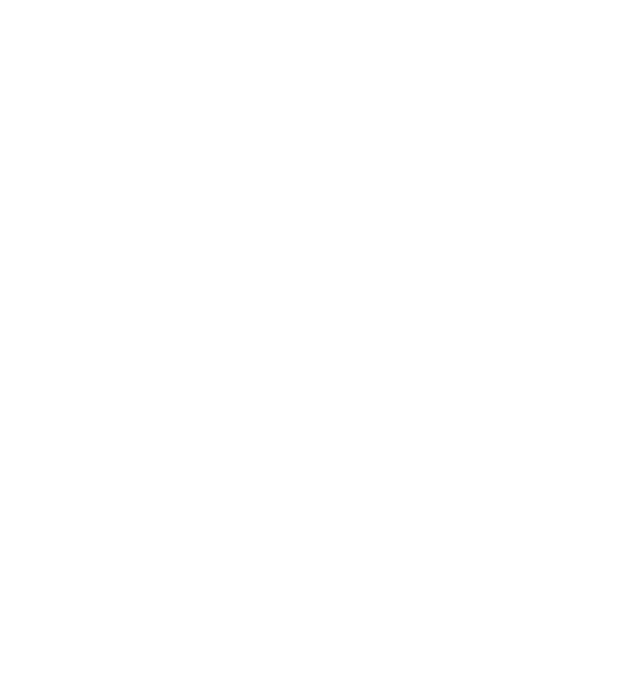
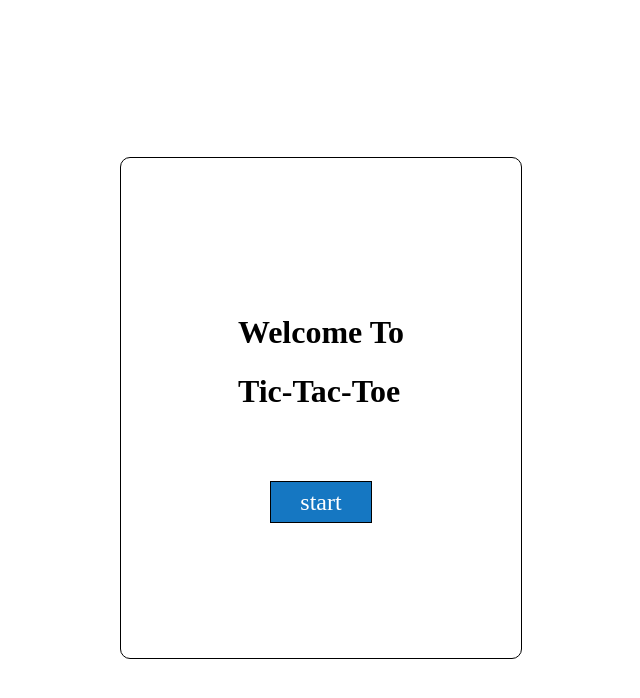
Before and after one commit to usujoy/tic-tac-toe, a plain HTML site: page index.html in a window 1280 px wide. Shown: the whole page, without its empty margins (327-967 px from the left). Drawn offline with Linux system fonts and the light colour scheme.

Commit message:
added a starting page and added styles to it

```diff
--- a/index.html
+++ b/index.html
@@ -0,0 +1,23 @@
+<!DOCTYPE html>
+<html lang="en">
+
+<head>
+  <meta charset="UTF-8">
+  <meta name="viewport" content="width=device-width, initial-scale=1.0">
+  <title>Tic Tac Toe</title>
+  <link rel="stylesheet" href="./style.css">
+</head>
+
+<body>
+  <div class="start-box">
+    <div>
+      <h1>Welcome To</h1>
+      <h1>Tic-Tac-Toe</h1>
+    </div>
+    <div class="start-button">
+      <a href="./game.html">start</a>
+    </div>
+  </div>
+</body>
+
+</html>
--- a/style.css
+++ b/style.css
@@ -42,5 +42,35 @@ body {
   align-items: center;
   border-radius: 10px;
   border: 1px solid black;
+  background-color: gray
+}
+
+.start-box {
+  height: 500px;
+  width: 400px;
+  display: flex;
+  flex-direction: column;
+  justify-content: center;
+  align-items: center;
+  gap: 50px;
+  border-radius: 10px;
+  border: 1px solid black;
+  background-color: white;
+}
+
+.start-button {
+  height: 40px;
+  width: 100px;
+  display: flex;
+  justify-content: center;
+  align-items: center;
+  border: 1px solid black;
   background-color: #1577c2;
 }
+
+a {
+  text-decoration: none;
+  color: white;
+  font-size: 1.5rem;
+  gap: 50px;
+}
```
